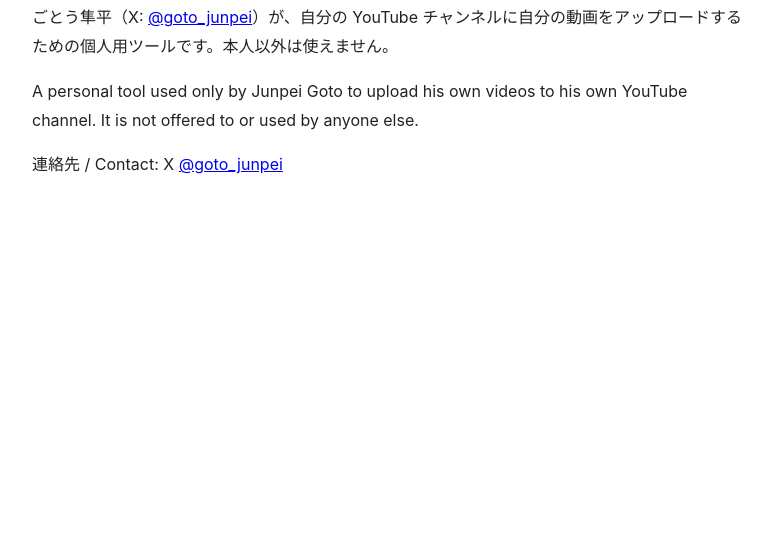
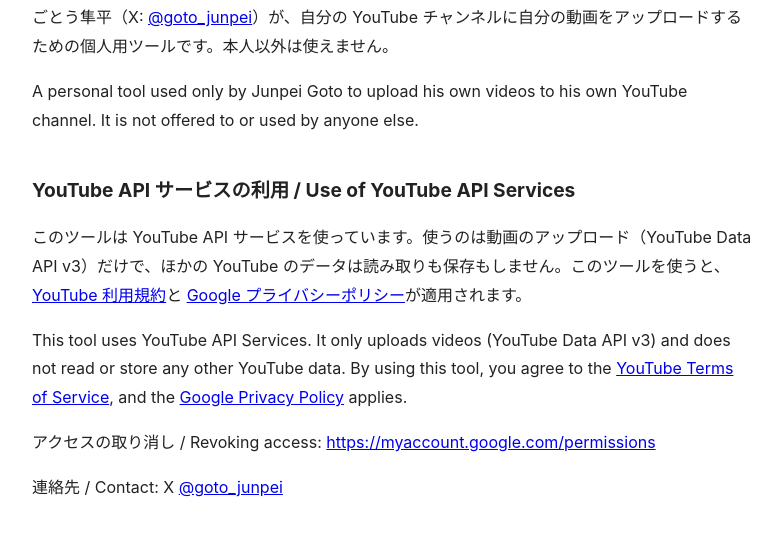
Before and after one commit to manga-tools/goto-video-uploader, a plain HTML site: page index.html in a window 1280 px wide. Shown: the part 146-682 px from the top of the page, without its empty margins (248-1029 px from the left). Drawn offline with Linux system fonts and the light colour scheme.

Commit message:
Add files via upload

```diff
--- a/index.html
+++ b/index.html
@@ -5,5 +5,9 @@
 <h1>Goto Video Uploader</h1>
 <p>ごとう隼平（X: <a href="https://x.com/goto_junpei">@goto_junpei</a>）が、自分の YouTube チャンネルに自分の動画をアップロードするための個人用ツールです。本人以外は使えません。</p>
 <p>A personal tool used only by Junpei Goto to upload his own videos to his own YouTube channel. It is not offered to or used by anyone else.</p>
+<h2>YouTube API サービスの利用 / Use of YouTube API Services</h2>
+<p>このツールは YouTube API サービスを使っています。使うのは動画のアップロード（YouTube Data API v3）だけで、ほかの YouTube のデータは読み取りも保存もしません。このツールを使うと、<a href="https://www.youtube.com/t/terms">YouTube 利用規約</a>と <a href="https://policies.google.com/privacy">Google プライバシーポリシー</a>が適用されます。</p>
+<p>This tool uses YouTube API Services. It only uploads videos (YouTube Data API v3) and does not read or store any other YouTube data. By using this tool, you agree to the <a href="https://www.youtube.com/t/terms">YouTube Terms of Service</a>, and the <a href="https://policies.google.com/privacy">Google Privacy Policy</a> applies.</p>
+<p>アクセスの取り消し / Revoking access: <a href="https://myaccount.google.com/permissions">https://myaccount.google.com/permissions</a></p>
 <p>連絡先 / Contact: X <a href="https://x.com/goto_junpei">@goto_junpei</a></p>
 </body></html>
```
